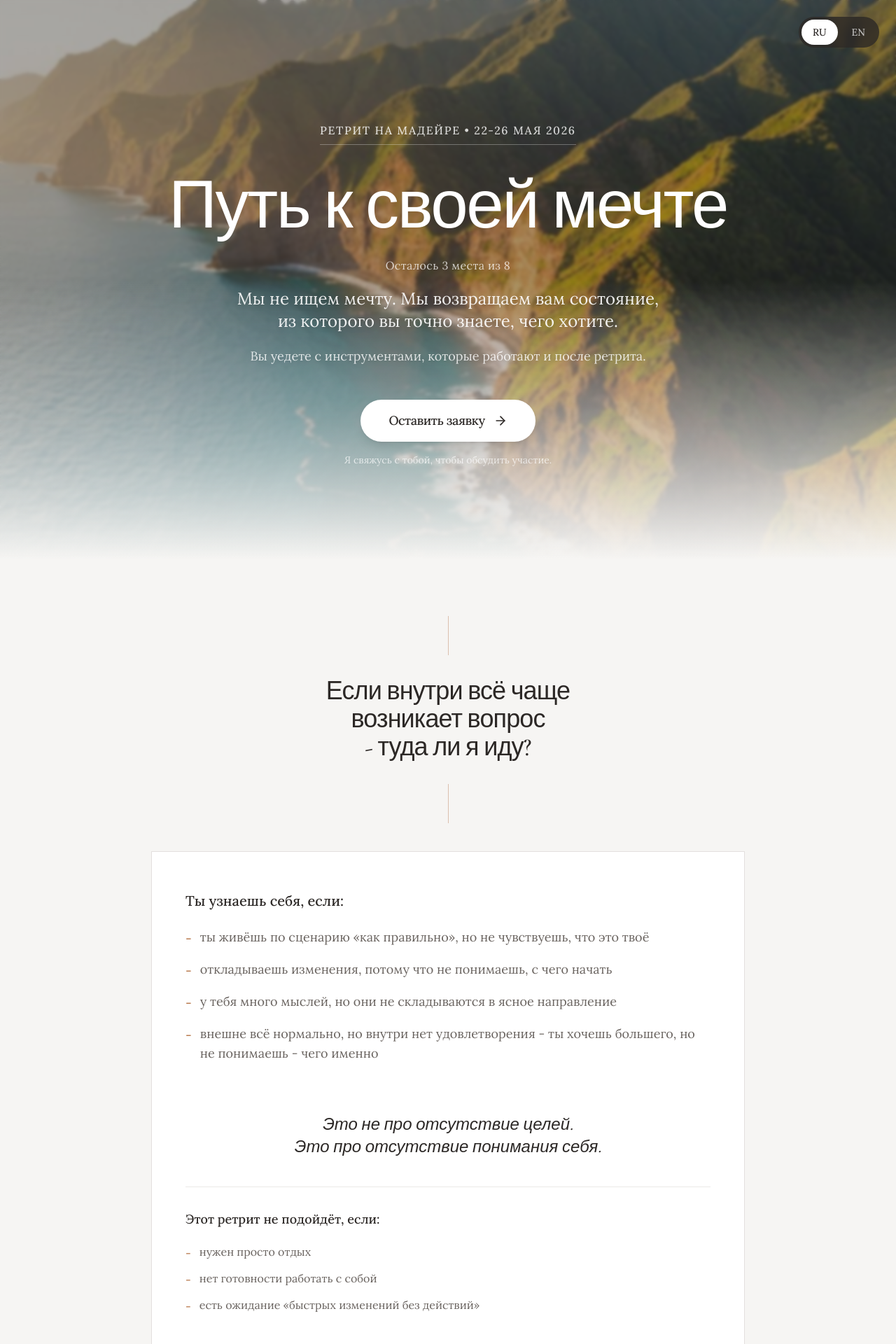
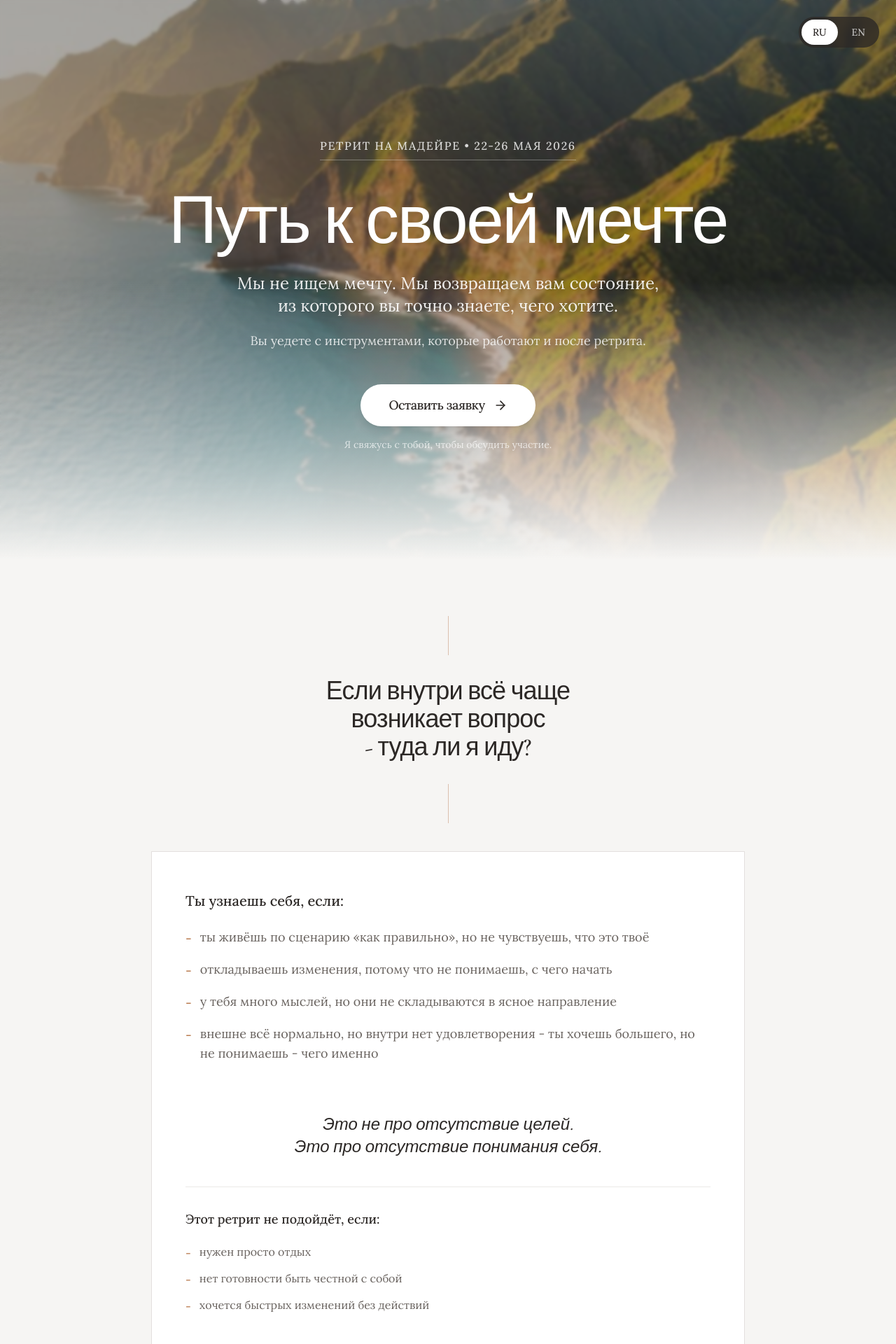
Before and after one commit to coendeurloo/madeira-retreat, a Next.js app: page / in a window 1280 px wide. Shown: the top 1920 px of the page at 70% size. Built offline with nearby package versions, Linux system fonts and the light colour scheme.

Commit message:
Refine hero and retreat qualification copy

```diff
--- a/components/retreat/hero.tsx
+++ b/components/retreat/hero.tsx
@@ -32,10 +32,6 @@ export function Hero() {
           {t.hero.title}
         </h1>
 
-        <p className="mb-5 text-sm md:text-base font-light tracking-wide text-white/75 reveal-on-scroll reveal-delay-150">
-          {t.hero.spots}
-        </p>
-
         <div className="max-w-4xl mx-auto reveal-on-scroll reveal-delay-200">
           <p className="text-xl md:text-2xl font-light max-w-3xl mx-auto leading-relaxed drop-shadow-md text-white/90 text-balance">
             {t.hero.subtitle}
--- a/lib/translations.ts
+++ b/lib/translations.ts
@@ -24,8 +24,8 @@ export const translations = {
       notForTitle: "Этот ретрит не подойдёт, если:",
       notForPoints: [
         "нужен просто отдых",
-        "нет готовности работать с собой",
-        "есть ожидание «быстрых изменений без действий»",
+        "нет готовности быть честной с собой",
+        "хочется быстрых изменений без действий",
       ],
       transition:
         "5 дней, чтобы выйти из внутреннего тупика и наконец понять, куда двигаться дальше.\n\nБез давления.\nБез «как правильно».\nС опорой на себя, а не на чужие ожидания.",
@@ -271,8 +271,8 @@ export const translations = {
       notForTitle: "This retreat is not for you if:",
       notForPoints: [
         "you only want rest",
-        "you are not ready to work with yourself",
-        "you expect quick changes without action",
+        "you are not ready to be honest with yourself",
+        "you want quick changes without action",
       ],
       transition:
         "5 days in Madeira -\ntime to pause, hear yourself, and take a step toward your dream\nwithout outside expectations, without the role of “should”,\nwithout looking back at what others might think.",
```
